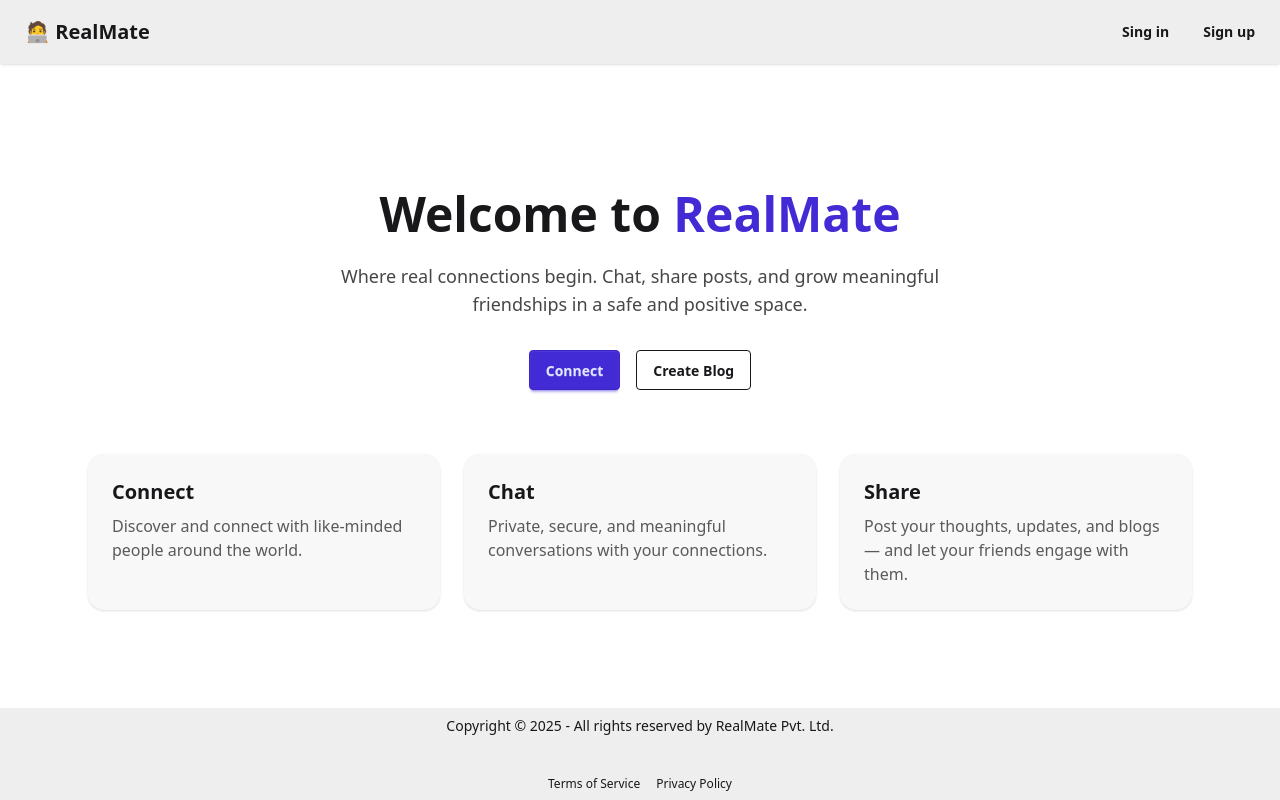
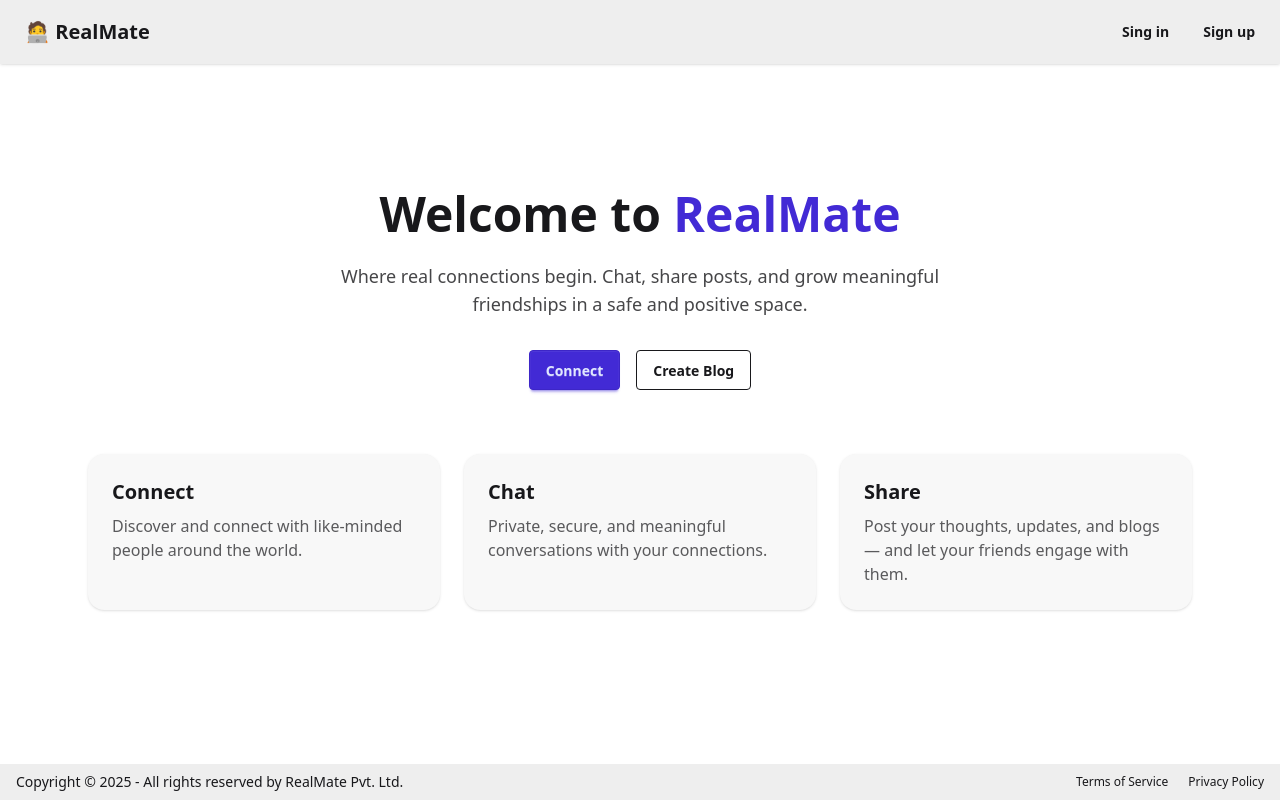
Before and after one commit to aadil-rehman/realMate-web, a React (Vite) app: page / in a window 1280 px wide. Built offline with nearby package versions, Linux system fonts and the light colour scheme; no server answers.

Commit message:
changed footer

```diff
--- a/src/components/Footer.jsx
+++ b/src/components/Footer.jsx
@@ -3,14 +3,12 @@ import { Link } from "react-router-dom";
 
 const Footer = () => {
 	return (
-		<footer className="footer sm:footer-horizontal footer-center bg-base-300 text-base-content px-4 py-2 fixed bottom-0 w-full">
-			<aside>
-				<p>
-					Copyright © {new Date().getFullYear()} - All rights reserved by
-					RealMate Pvt. Ltd.
-				</p>
-			</aside>
-			<div className="flex gap-4">
+		<footer className="flex justify-between items-center bg-base-300 text-base-content px-4 py-2 fixed bottom-0 w-full text-sm">
+			<p className="whitespace-nowrap">
+				Copyright © {new Date().getFullYear()} - All rights reserved by RealMate
+				Pvt. Ltd.
+			</p>
+			<div className="flex gap-5">
 				<Link to="/termsofservice" className="link link-hover text-xs">
 					Terms of Service
 				</Link>
```
